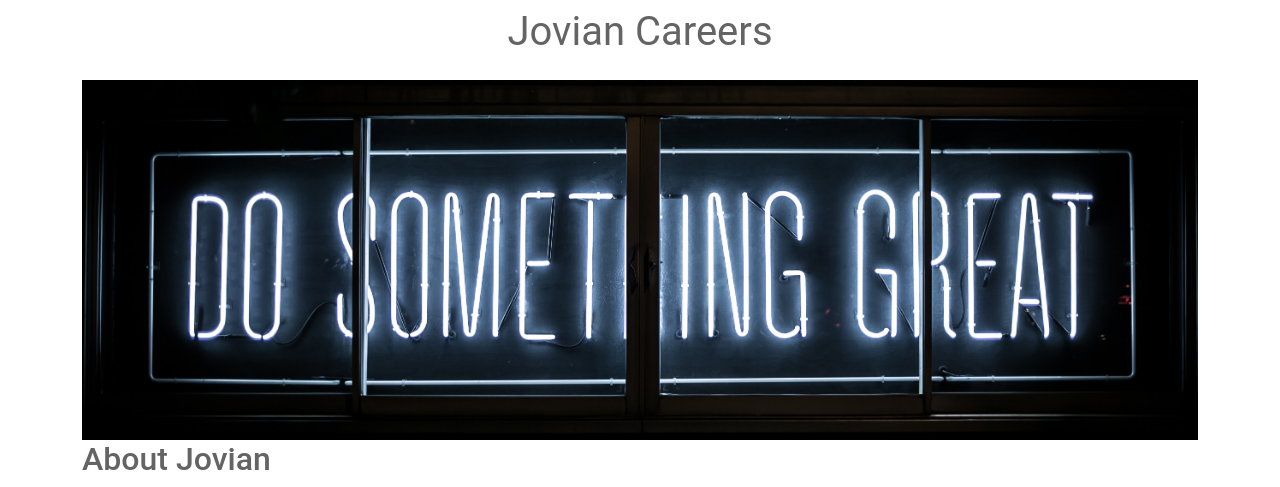
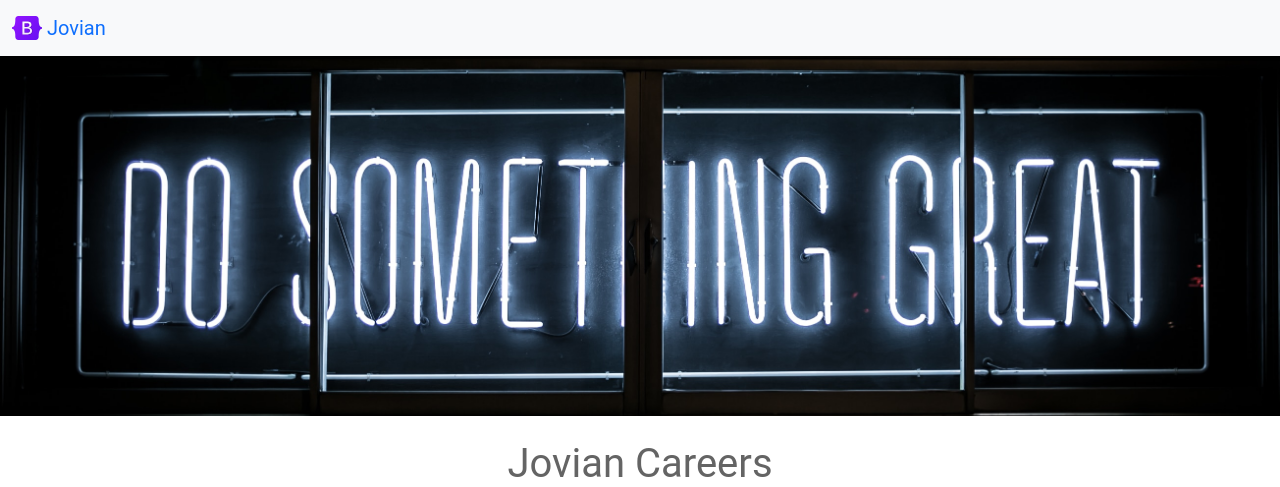
Before and after one commit to brenjamin/jovian-careers-website, a Flask app: page / in a window 1280 px wide. Shown: the top 487 px of the page. Run offline with Flask 2, Linux system fonts and the light colour scheme.

Commit message:
make functional and aesthetic changes

```diff
--- /dev/null
+++ b/templates/footer.html
@@ -0,0 +1,10 @@
+<div class="container">
+  <footer class="py-3 my-4">
+    <ul class="nav justify-content-center border-bottom pb-3 mb-3">
+      <li class="nav-item"><a href="https://www.jovian.ai/" target="_blank" class="nav-link px-2 text-muted">Home</a></li>
+      <li class="nav-item"><a href="https://www.jovian.ai/#courses" target="_blank" class="nav-link px-2 text-muted">Courses</a></li>
+      <li class="nav-item"><a href="https://www.jovian.ai/#events" target="_blank" class="nav-link px-2 text-muted">Events</a></li>
+    </ul>
+    <p class="text-center text-muted">&copy; 2022 Jovian, Inc</p>
+  </footer>
+</div>
--- a/templates/home.html
+++ b/templates/home.html
@@ -24,21 +24,31 @@
       h2 {
         font-size 32px;
       }
+      img {
+        max-width: 100%;
+      }
     </style>
   </head>
   <body>
-    <div class="container">
+    {% include 'nav.html' %}
+    <img id="banner" class="img-fluid" src="static/banner.jpg" alt="A neon sign that reads Do Something Great">
+    <div class="container mt-4">
     <h1 class="mt-2 mb-4">{{company_name}} Careers</h1>
-    <img id="banner" class="img-fluid" src="static/banner.jpg" alt="A neon sign that reads Do Something Great">
-    <h2>About Jovian</h2>
-    <p class="lead">Lorem ipsum dolor sit amet consectetur, adipisicing elit. Impedit minus officiis assumenda maxime dignissimos voluptatem exercitationem voluptates blanditiis quasi. Magnam dolores aut dicta ullam, veniam voluptatum id aliquid delectus repudiandae error impedit ratione cumque sint expedita quod, nobis aperiam alias quis corrupti voluptas eaque minus? Excepturi esse magni ad animi.</p>
+
+      <div class="row">
+    <p class="lead col-md-6">Lorem ipsum dolor sit amet consectetur, adipisicing elit. Impedit minus officiis assumenda maxime dignissimos voluptatem exercitationem voluptates blanditiis quasi. Magnam dolores aut dicta ullam, veniam voluptatum id aliquid delectus repudiandae error impedit ratione cumque sint expedita quod, nobis aperiam alias quis corrupti voluptas eaque minus? Excepturi esse magni ad animi.</p>
+        <div class="col-md-6 d-none d-md-block">
+        <img class="rounded-3" src="/static/people.jpg" alt="">
+        </div>
+      </div>
     <h2 class="mt-2 mb-4">Open Positions</h2>
     <div>
       {% for job in jobs %}
       {% include 'jobitem.html' %}
       {% endfor %}
     </div>
-      <div class="text-center my-3"><button class="btn btn-primary primary-lg">Contact Us</button></div>
+      <div class="text-center my-3"><a href="mailto:hello@jovian.ai?subject=Question%20About%20Job%20Openings&body=My%20name%3A%20%3Cyour%20name%20here%3E%0D%0A%0D%0AMy%20question%3A%20%3Cyour%20question%20here%3E" class="btn btn-primary primary-lg">Contact Us</a></div>
       </div>
+    {% include 'footer.html' %}
   </body>
 </html>
--- a/templates/jobitem.html
+++ b/templates/jobitem.html
@@ -7,5 +7,5 @@
   <div><b>Salary:</b> {{job['salary']}}</div>
   {% endif %}
   </div>
-  <button class="flex-shrink-0 btn btn-outline-primary" type="button">Apply</button>
+  <a href="mailto:hello@jovian.ai?subject=Application%20for%20{{job['title']}}&body=My%20name%3A%20%3Cyour%20name%20here%3E%0D%0A%0D%0AMy%20resume%20link%3A%20%3Cresume%20link%3E%0D%0A%0D%0AMy%20LinkedIn%20link%3A%20%3CLinkedIn%20link%3E" class="flex-shrink-0 btn btn-outline-primary" type="button">Apply</a>
 </div>
--- /dev/null
+++ b/templates/nav.html
@@ -0,0 +1,9 @@
+<nav class="navbar bg-light shadow-sm fixed-top">
+  <div class="container-fluid">
+    <a class="navbar-brand" href="#">
+      <img src="/static/logo.svg" alt="Logo" width="30" height="24" class="d-inline-block align-text-top">
+      Jovian
+    </a>
+  </div>
+</nav>
+<div style="height: 56px;"></div>
```
Also changed, not shown: static/logo.svg (added), 1 other file.
